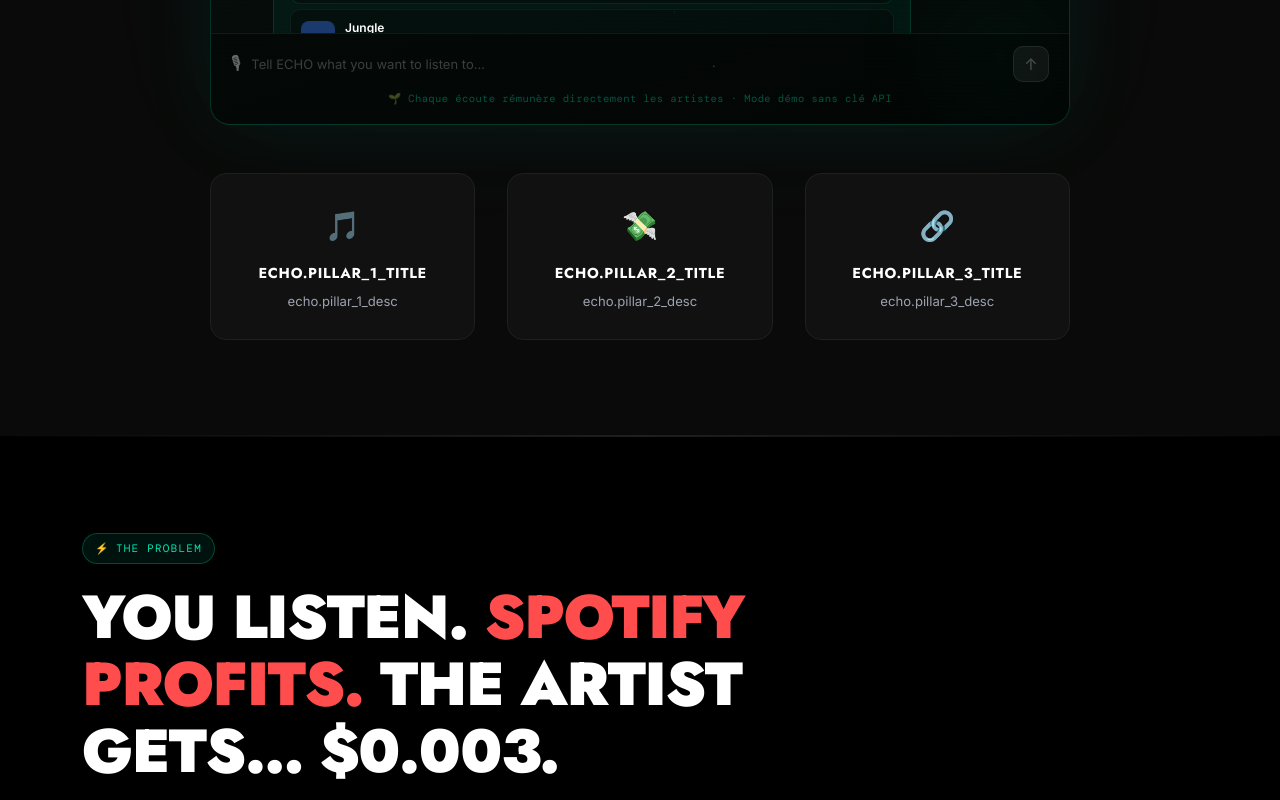
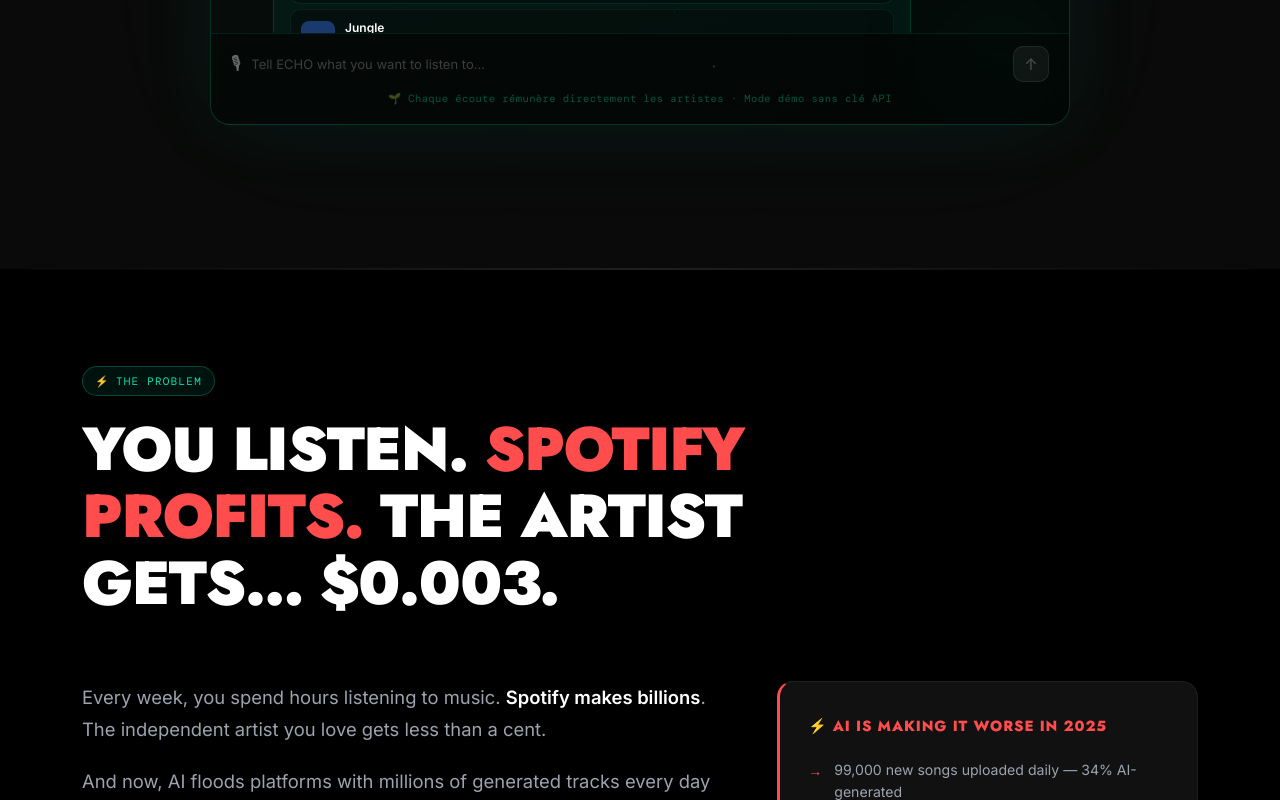
Before and after one commit to 5c0rp264/artys-for-fans, a React (Vite) app: page / in a window 1280 px wide. Shown: the part 2000-2800 px from the top of the page. Built offline with nearby package versions, Linux system fonts and the light colour scheme.

Commit message:
fix: suppression des 3 pilliers ECHO (clés i18n manquantes)

```diff
--- a/src/components/sections/EchoSection.tsx
+++ b/src/components/sections/EchoSection.tsx
@@ -465,24 +465,6 @@
           <EchoTerminal />
         </div>
 
-        {/* 3 pilliers sous le terminal */}
-        <div className="echo-pillars" data-anim>
-          <div className="echo-pillar">
-            <span className="echo-pillar-icon">🎵</span>
-            <strong>{t('echo.pillar_1_title') || 'Playlists instantanées'}</strong>
-            <p>{t('echo.pillar_1_desc') || 'Une humeur, une activité — ECHO compose en secondes.'}</p>
-          </div>
-          <div className="echo-pillar">
-            <span className="echo-pillar-icon">💸</span>
-            <strong>{t('echo.pillar_2_title') || 'Tes écoutes rémunèrent'}</strong>
-            <p>{t('echo.pillar_2_desc') || 'Chaque stream va directement aux artistes que tu soutiens.'}</p>
-          </div>
-          <div className="echo-pillar">
-            <span className="echo-pillar-icon">🔗</span>
-            <strong>{t('echo.pillar_3_title') || 'Artistes de ta Guilde'}</strong>
-            <p>{t('echo.pillar_3_desc') || 'ECHO intègre en priorité les artistes de ton Backstage.'}</p>
-          </div>
-        </div>
 
       </div>
     </section>
```
